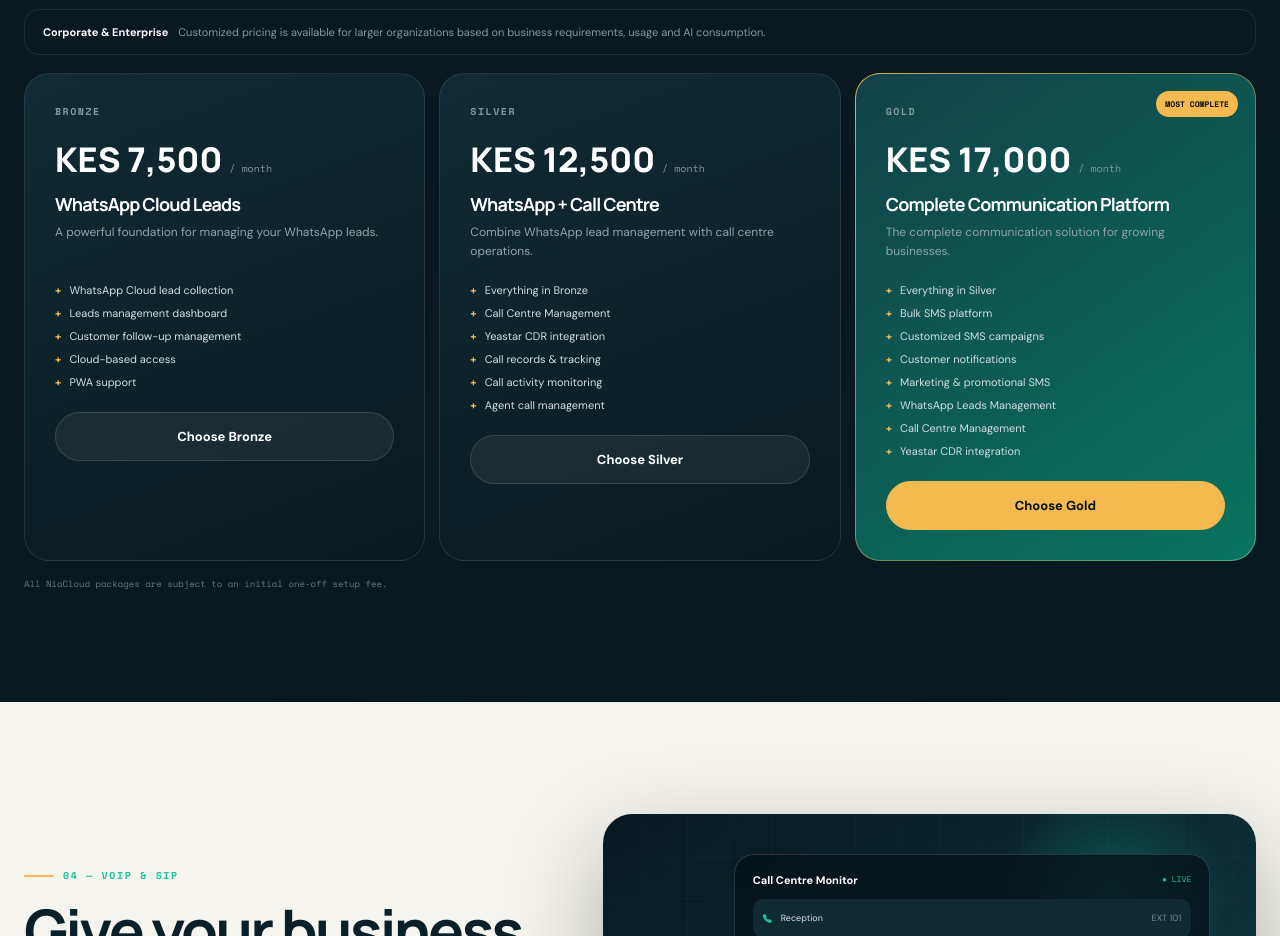
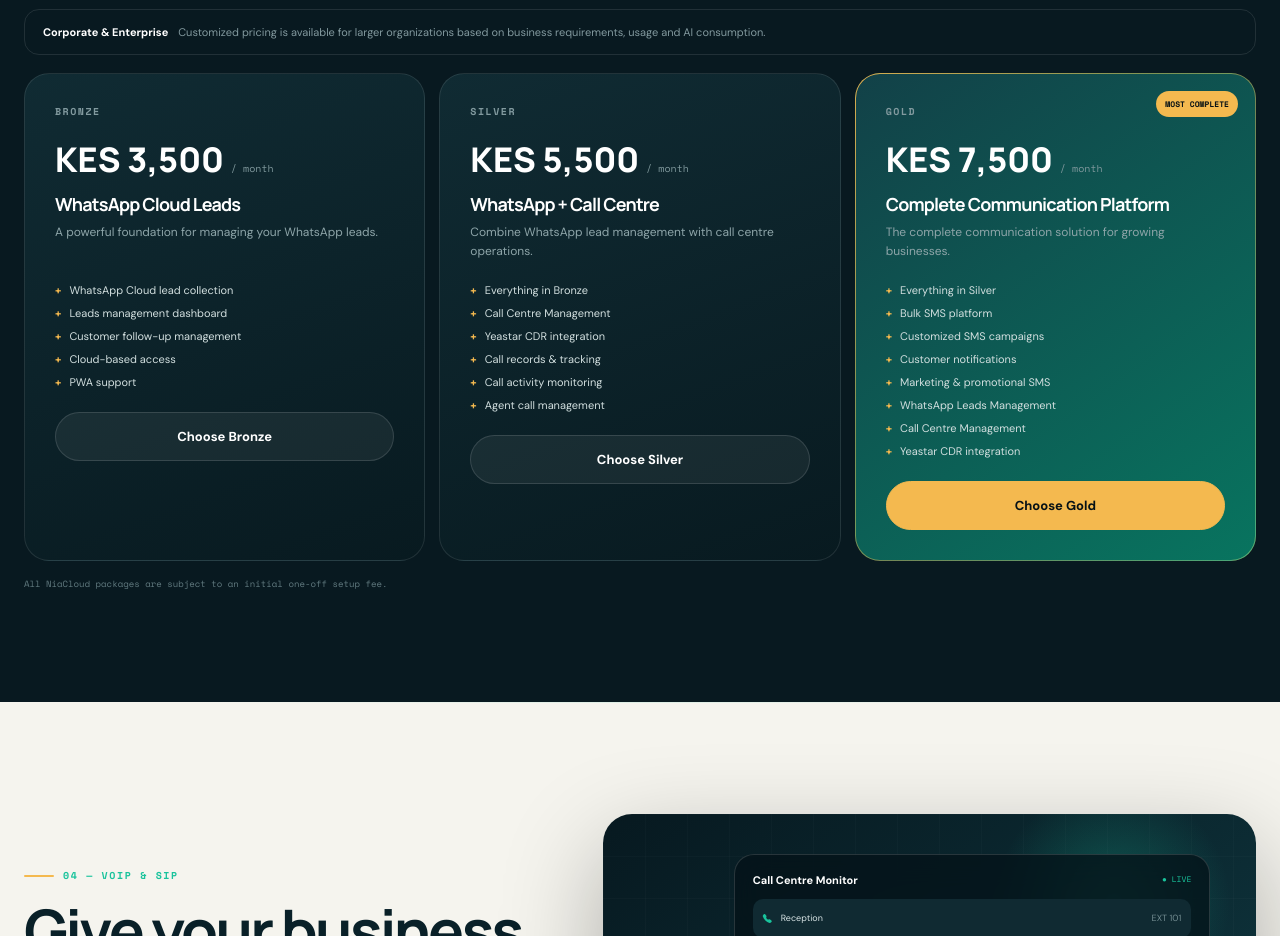
Before and after one commit to mtendelight/niacloud, a plain HTML site: page index.html in a window 1280 px wide. Shown: the part 2940-3876 px from the top of the page. Drawn offline with nearby package versions, Linux system fonts and the light colour scheme.

Commit message:
Update pricing details for service packages

```diff
--- a/index.html
+++ b/index.html
@@ -318,9 +318,9 @@ footer .logo{color:#fff}
   <div class="head reveal"><div class="eyebrow">03 — Pricing</div><h2>Simple packages. Serious capability.</h2><p>Start with the communication stack your business needs today, then scale as you grow.</p></div>
   <div class="enterprise reveal"><b>Corporate & Enterprise</b> Customized pricing is available for larger organizations based on business requirements, usage and AI consumption.</div>
   <div class="pricegrid">
-   <article class="pricecard reveal"><div class="tier">BRONZE</div><div class="price">KES 7,500 <small>/ month</small></div><h3>WhatsApp Cloud Leads</h3><p>A powerful foundation for managing your WhatsApp leads.</p><ul class="pricefeatures"><li>WhatsApp Cloud lead collection</li><li>Leads management dashboard</li><li>Customer follow-up management</li><li>Cloud-based access</li><li>PWA support</li></ul><a class="btn pricebtn" href="https://wa.me/254747316282">Choose Bronze</a></article>
-   <article class="pricecard reveal"><div class="tier">SILVER</div><div class="price">KES 12,500 <small>/ month</small></div><h3>WhatsApp + Call Centre</h3><p>Combine WhatsApp lead management with call centre operations.</p><ul class="pricefeatures"><li>Everything in Bronze</li><li>Call Centre Management</li><li>Yeastar CDR integration</li><li>Call records & tracking</li><li>Call activity monitoring</li><li>Agent call management</li></ul><a class="btn pricebtn" href="https://wa.me/254747316282">Choose Silver</a></article>
-   <article class="pricecard featured reveal"><span class="ribbon">MOST COMPLETE</span><div class="tier">GOLD</div><div class="price">KES 17,000 <small>/ month</small></div><h3>Complete Communication Platform</h3><p>The complete communication solution for growing businesses.</p><ul class="pricefeatures"><li>Everything in Silver</li><li>Bulk SMS platform</li><li>Customized SMS campaigns</li><li>Customer notifications</li><li>Marketing & promotional SMS</li><li>WhatsApp Leads Management</li><li>Call Centre Management</li><li>Yeastar CDR integration</li></ul><a class="btn pricebtn" href="https://wa.me/254747316282">Choose Gold</a></article>
+   <article class="pricecard reveal"><div class="tier">BRONZE</div><div class="price">KES 3,500 <small>/ month</small></div><h3>WhatsApp Cloud Leads</h3><p>A powerful foundation for managing your WhatsApp leads.</p><ul class="pricefeatures"><li>WhatsApp Cloud lead collection</li><li>Leads management dashboard</li><li>Customer follow-up management</li><li>Cloud-based access</li><li>PWA support</li></ul><a class="btn pricebtn" href="https://wa.me/254747316282">Choose Bronze</a></article>
+   <article class="pricecard reveal"><div class="tier">SILVER</div><div class="price">KES 5,500 <small>/ month</small></div><h3>WhatsApp + Call Centre</h3><p>Combine WhatsApp lead management with call centre operations.</p><ul class="pricefeatures"><li>Everything in Bronze</li><li>Call Centre Management</li><li>Yeastar CDR integration</li><li>Call records & tracking</li><li>Call activity monitoring</li><li>Agent call management</li></ul><a class="btn pricebtn" href="https://wa.me/254747316282">Choose Silver</a></article>
+   <article class="pricecard featured reveal"><span class="ribbon">MOST COMPLETE</span><div class="tier">GOLD</div><div class="price">KES 7,500 <small>/ month</small></div><h3>Complete Communication Platform</h3><p>The complete communication solution for growing businesses.</p><ul class="pricefeatures"><li>Everything in Silver</li><li>Bulk SMS platform</li><li>Customized SMS campaigns</li><li>Customer notifications</li><li>Marketing & promotional SMS</li><li>WhatsApp Leads Management</li><li>Call Centre Management</li><li>Yeastar CDR integration</li></ul><a class="btn pricebtn" href="https://wa.me/254747316282">Choose Gold</a></article>
   </div>
   <div class="setup">All NiaCloud packages are subject to an initial one-off setup fee.</div>
  </div>
```
